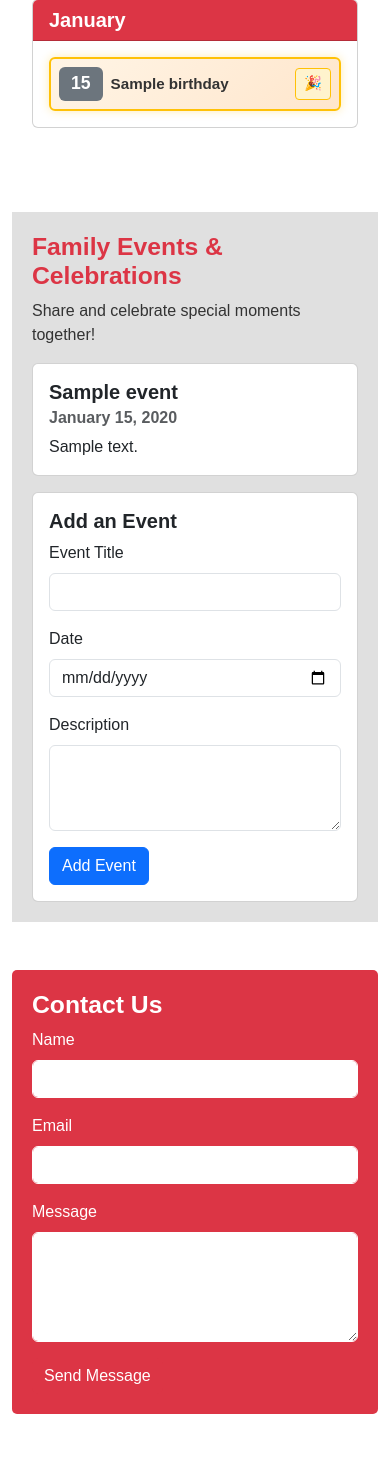
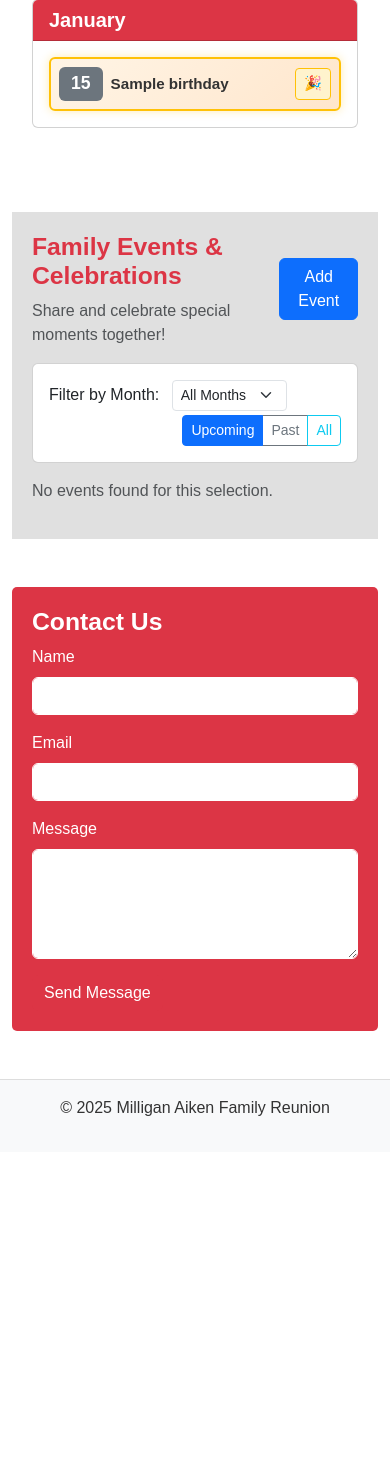
Before and after one commit to moultke/FamilyReunionSite, a Flask app: page / in a window 390 px wide. Shown: the part 1054-2516 px from the top of the page. After the commit the page ends 2170 px from the top, so only its background shows below. Run offline with Flask 2, Linux system fonts and the light colour scheme; data comes from the database, SQL or seed files in the repository; tables that the repository leaves empty hold one stand-in row (values such as "Sample post"); some libraries are stand-ins or nearby versions.

Commit message:
Major events section improvements with filtering and images
Features added:
📸 Optional image attachment to events
  - Select from previously uploaded gallery images
  - Images display at top of event cards

🔍 Advanced filtering
  - Filter by month (January-December or All)
  - View toggle: Upcoming / Past / All events
  - Past events shown with reduced opacity + "Past" badge

📅 Smart sorting
  - Upcoming events: soonest first
  - Past events: most recent first
  - Ensures chronological order

✨ UI improvements
  - Collapsible add event form
  - Filter controls in dedicated card
  - Radio button view selector
  - Month dropdown filter
  - Auto-collapse form after submission

Database:
- Added image_url column to events table
- Backward compatible with existing events

No pagination limits - all events loaded with client-side filtering
for instant responsiveness.

🤖 Generated with [Claude Code](https://claude.com/claude-code)

Co-Authored-By: Claude <noreply@anthropic.com>

```diff
--- a/app.py
+++ b/app.py
@@ -401,6 +401,12 @@ def init_db():
             )
             '''
         )
+
+        # Add image_url column to events if it doesn't exist
+        try:
+            db.execute("SELECT image_url FROM events LIMIT 1")
+        except sqlite3.OperationalError:
+            db.execute("ALTER TABLE events ADD COLUMN image_url TEXT")
 
         db.execute(
             '''
@@ -961,7 +967,13 @@ def get_events():
     try:
         db = get_db()
         events = db.execute('SELECT * FROM events ORDER BY event_date DESC').fetchall()
-        event_list = [{'id': e['id'], 'title': e['title'], 'event_date': e['event_date'], 'description': e['description']} for e in events]
+        event_list = [{
+            'id': e['id'],
+            'title': e['title'],
+            'event_date': e['event_date'],
+            'description': e['description'],
+            'image_url': e['image_url'] if len(e) > 4 and e['image_url'] else None
+        } for e in events]
         return jsonify(event_list)
     except Exception as e:
         logging.error(f"Error fetching events: {e}")
@@ -975,16 +987,23 @@ def add_event():
         title = data.get('title')
         event_date = data.get('date')
         description = data.get('description')
+        image_url = data.get('image_url')  # Optional
 
         if not all([title, event_date, description]):
             return jsonify({'error': 'Missing required fields'}), 400
 
         db = get_db()
         with db:
-            db.execute(
-                'INSERT INTO events (title, event_date, description) VALUES (?, ?, ?)',
-                (title, event_date, description)
-            )
+            if image_url:
+                db.execute(
+                    'INSERT INTO events (title, event_date, description, image_url) VALUES (?, ?, ?, ?)',
+                    (title, event_date, description, image_url)
+                )
+            else:
+                db.execute(
+                    'INSERT INTO events (title, event_date, description) VALUES (?, ?, ?)',
+                    (title, event_date, description)
+                )
             db.commit()
 
         return jsonify({'success': True, 'message': 'Event added successfully'})
--- a/static/js/script.js
+++ b/static/js/script.js
@@ -956,40 +956,127 @@ document.addEventListener("DOMContentLoaded", function () {
     }
 
     // Event Functions
+    let allEvents = [];
+    let currentEventView = 'upcoming';
+    let currentMonthFilter = 'all';
+
     function fetchEvents() {
         if (!eventsList) return;
 
         fetch('/events')
             .then(response => response.json())
             .then(events => {
+                allEvents = events;
+                displayFilteredEvents();
+                populateEventImageSelect();
+            })
+            .catch(error => console.error('Error fetching events:', error));
+    }
+
+    function displayFilteredEvents() {
+        if (!eventsList) return;
+
         eventsList.innerHTML = '';
-                if (events.length === 0) {
-                    eventsList.innerHTML = '<p class="text-muted">No events added yet.</p>';
+        const today = new Date();
+        today.setHours(0, 0, 0, 0);
+
+        // Filter events
+        let filteredEvents = allEvents.filter(event => {
+            const eventDate = new Date(event.event_date + 'T00:00:00');
+            const eventMonth = eventDate.getMonth();
+
+            // Filter by view (upcoming/past/all)
+            if (currentEventView === 'upcoming' && eventDate < today) return false;
+            if (currentEventView === 'past' && eventDate >= today) return false;
+
+            // Filter by month
+            if (currentMonthFilter !== 'all' && eventMonth !== parseInt(currentMonthFilter)) return false;
+
+            return true;
+        });
+
+        // Sort events (upcoming: soonest first, past: most recent first)
+        filteredEvents.sort((a, b) => {
+            const dateA = new Date(a.event_date + 'T00:00:00');
+            const dateB = new Date(b.event_date + 'T00:00:00');
+            return currentEventView === 'past' ? dateB - dateA : dateA - dateB;
+        });
+
+        if (filteredEvents.length === 0) {
+            eventsList.innerHTML = '<p class="text-muted">No events found for this selection.</p>';
             return;
         }
 
-                events.forEach(event => {
-                    const date = new Date(event.event_date + 'T00:00:00');
-                    const formattedDate = date.toLocaleDateString('en-US', {
+        filteredEvents.forEach(event => {
+            const eventDate = new Date(event.event_date + 'T00:00:00');
+            const formattedDate = eventDate.toLocaleDateString('en-US', {
                 year: 'numeric',
                 month: 'long',
                 day: 'numeric'
             });
 
+            const isPast = eventDate < today;
+
             const card = document.createElement('div');
-                    card.className = 'card mb-3';
+            card.className = `card mb-3 ${isPast ? 'opacity-75' : ''}`;
+
+            let imageHtml = '';
+            if (event.image_url) {
+                imageHtml = `<img src="${event.image_url}" class="card-img-top" style="max-height: 300px; object-fit: cover;" alt="${event.title}">`;
+            }
+
             card.innerHTML = `
+                ${imageHtml}
                 <div class="card-body">
-                            <h5 class="card-title">${event.title}</h5>
-                            <h6 class="card-subtitle mb-2 text-muted">${formattedDate}</h6>
+                    <h5 class="card-title">${event.title} ${isPast ? '<span class="badge bg-secondary">Past</span>' : ''}</h5>
+                    <h6 class="card-subtitle mb-2 text-muted">📅 ${formattedDate}</h6>
                     <p class="card-text">${event.description}</p>
                 </div>
             `;
             eventsList.appendChild(card);
         });
+    }
+
+    function populateEventImageSelect() {
+        const imageSelect = document.getElementById('eventImageSelect');
+        if (!imageSelect) return;
+
+        // Keep the "No image" option
+        imageSelect.innerHTML = '<option value="">-- No image --</option>';
+
+        // Fetch uploaded images
+        fetch('/images?limit=1000')
+            .then(response => response.json())
+            .then(data => {
+                if (data.images && data.images.length > 0) {
+                    // Only show actual images (not videos)
+                    data.images.filter(img => !img.is_video).forEach(img => {
+                        const option = document.createElement('option');
+                        option.value = `/uploads/${img.filename}`;
+                        option.textContent = img.filename;
+                        imageSelect.appendChild(option);
+                    });
+                }
             })
-            .catch(error => console.error('Error fetching events:', error));
+            .catch(error => console.error('Error loading images:', error));
     }
+
+    // Event filters
+    const eventMonthFilter = document.getElementById('eventMonthFilter');
+    if (eventMonthFilter) {
+        eventMonthFilter.addEventListener('change', function() {
+            currentMonthFilter = this.value;
+            displayFilteredEvents();
+        });
+    }
+
+    const eventViewRadios = document.querySelectorAll('input[name="eventView"]');
+    eventViewRadios.forEach(radio => {
+        radio.addEventListener('change', function() {
+            currentEventView = this.value;
+            displayFilteredEvents();
+        });
+    });
 
     if (eventForm) {
         eventForm.addEventListener('submit', function(event) {
@@ -998,11 +1085,17 @@ document.addEventListener("DOMContentLoaded", function () {
             const title = document.getElementById('eventTitle').value;
             const date = document.getElementById('eventDate').value;
             const description = document.getElementById('eventDescription').value;
+            const imageUrl = document.getElementById('eventImageSelect').value;
+
+            const payload = { title, date, description };
+            if (imageUrl) {
+                payload.image_url = imageUrl;
+            }
 
             fetch('/events', {
                 method: 'POST',
                 headers: { 'Content-Type': 'application/json' },
-                body: JSON.stringify({ title, date, description })
+                body: JSON.stringify(payload)
             })
             .then(response => response.json())
             .then(data => {
@@ -1010,6 +1103,14 @@ document.addEventListener("DOMContentLoaded", function () {
                     alert('Event added successfully!');
                     eventForm.reset();
                     fetchEvents();
+                    // Collapse the form after successful submission
+                    const collapseElement = document.getElementById('addEventForm');
+                    if (collapseElement) {
+                        const bsCollapse = bootstrap.Collapse.getInstance(collapseElement);
+                        if (bsCollapse) {
+                            bsCollapse.hide();
+                        }
+                    }
                 } else {
                     alert('Error: ' + data.error);
                 }
--- a/templates/index.html
+++ b/templates/index.html
@@ -277,36 +277,93 @@
 
         <!-- Events Section -->
         <section id="events" class="mt-5">
+            <div class="d-flex justify-content-between align-items-center mb-3">
+                <div>
                     <h2>Family Events & Celebrations</h2>
-            <p>Share and celebrate special moments together!</p>
-            <div class="row">
-                <div class="col-md-8">
-                    <div id="eventsList">
-                        <!-- Events will be loaded here -->
+                    <p class="text-muted mb-0">Share and celebrate special moments together!</p>
                 </div>
+                <button class="btn btn-primary" data-bs-toggle="collapse" data-bs-target="#addEventForm">
+                    <i class="bi bi-plus-circle"></i> Add Event
+                </button>
             </div>
-                <div class="col-md-4">
+
+            <!-- Collapsible Add Event Form -->
+            <div class="collapse mb-4" id="addEventForm">
                 <div class="card">
                     <div class="card-body">
                         <h5 class="card-title">Add an Event</h5>
                         <form id="eventForm">
-                                <div class="mb-3">
+                            <div class="row g-3">
+                                <div class="col-md-6">
                                     <label for="eventTitle" class="form-label">Event Title</label>
                                     <input type="text" class="form-control" id="eventTitle" name="title" required>
                                 </div>
-                                <div class="mb-3">
+                                <div class="col-md-6">
                                     <label for="eventDate" class="form-label">Date</label>
                                     <input type="date" class="form-control" id="eventDate" name="date" required>
                                 </div>
-                                <div class="mb-3">
+                                <div class="col-12">
                                     <label for="eventDescription" class="form-label">Description</label>
                                     <textarea class="form-control" id="eventDescription" name="description" rows="3" required></textarea>
                                 </div>
+                                <div class="col-12">
+                                    <label for="eventImageSelect" class="form-label">Event Photo (Optional)</label>
+                                    <select class="form-select" id="eventImageSelect">
+                                        <option value="">-- No image --</option>
+                                        <!-- Will be populated with uploaded images -->
+                                    </select>
+                                    <small class="text-muted">Select from previously uploaded images in the gallery</small>
+                                </div>
+                                <div class="col-12">
                                     <button type="submit" class="btn btn-primary">Add Event</button>
+                                </div>
+                            </div>
                         </form>
                     </div>
                 </div>
             </div>
+
+            <!-- Filter and View Controls -->
+            <div class="card mb-3">
+                <div class="card-body">
+                    <div class="row align-items-center">
+                        <div class="col-md-6">
+                            <label for="eventMonthFilter" class="form-label me-2">Filter by Month:</label>
+                            <select class="form-select form-select-sm d-inline-block w-auto" id="eventMonthFilter">
+                                <option value="all">All Months</option>
+                                <option value="0">January</option>
+                                <option value="1">February</option>
+                                <option value="2">March</option>
+                                <option value="3">April</option>
+                                <option value="4">May</option>
+                                <option value="5">June</option>
+                                <option value="6">July</option>
+                                <option value="7">August</option>
+                                <option value="8">September</option>
+                                <option value="9">October</option>
+                                <option value="10">November</option>
+                                <option value="11">December</option>
+                            </select>
+                        </div>
+                        <div class="col-md-6 text-end">
+                            <div class="btn-group btn-group-sm" role="group">
+                                <input type="radio" class="btn-check" name="eventView" id="viewUpcoming" value="upcoming" checked>
+                                <label class="btn btn-outline-primary" for="viewUpcoming">Upcoming</label>
+
+                                <input type="radio" class="btn-check" name="eventView" id="viewPast" value="past">
+                                <label class="btn btn-outline-secondary" for="viewPast">Past</label>
+
+                                <input type="radio" class="btn-check" name="eventView" id="viewAll" value="all">
+                                <label class="btn btn-outline-info" for="viewAll">All</label>
+                            </div>
+                        </div>
+                    </div>
+                </div>
+            </div>
+
+            <!-- Events Display -->
+            <div id="eventsList">
+                <!-- Events will be loaded here -->
             </div>
         </section>
 
```
Lines whose indentation alone changed are shown as unchanged.
